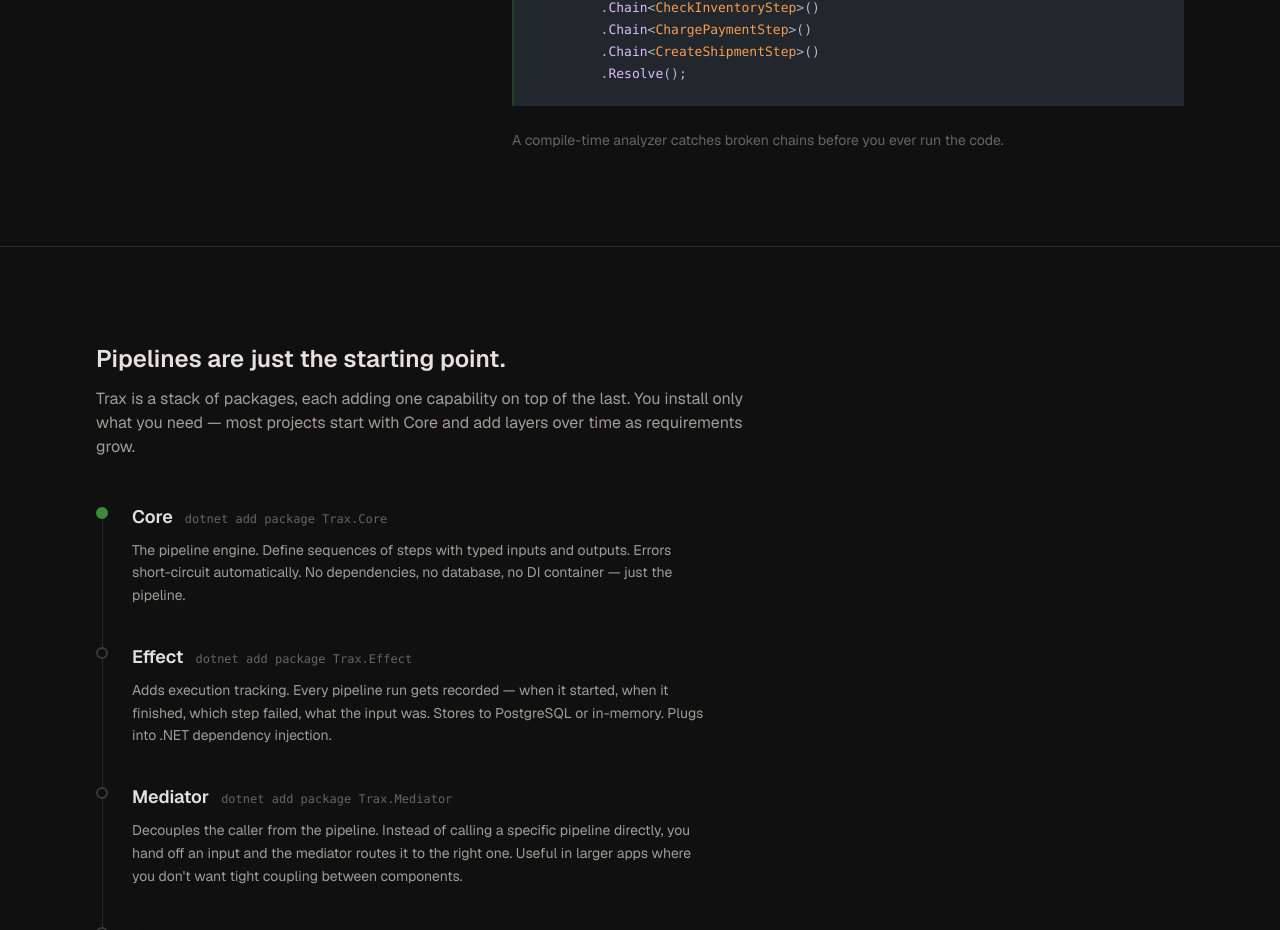
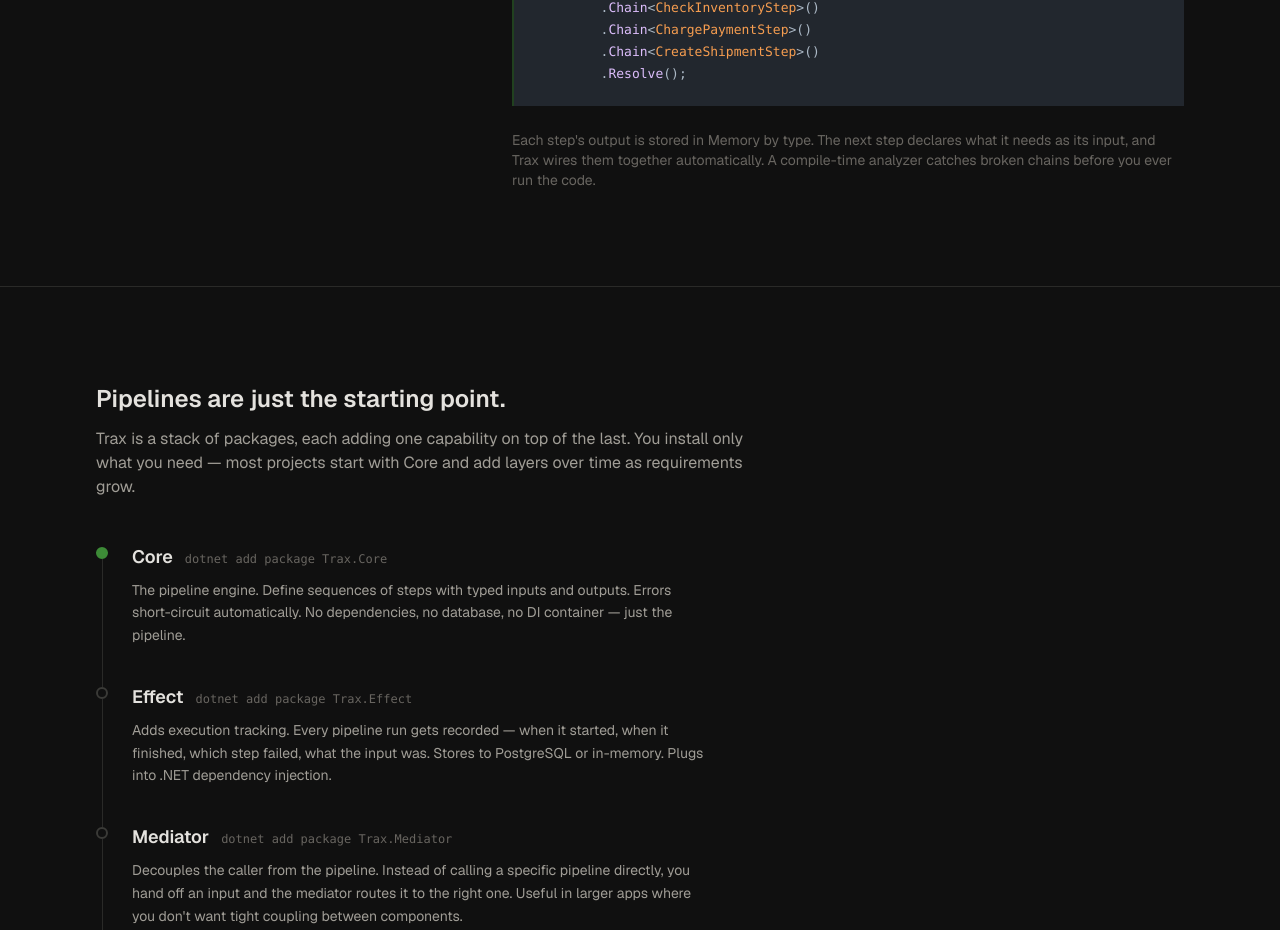
Before and after one commit to TraxSharp/Trax.Website, a Next.js app: page / in a window 1280 px wide. Shown: the part 1735-2665 px from the top of the page. Built offline with nearby package versions, Linux system fonts and the light colour scheme.

Commit message:
Clarify how Memory wires step outputs in problem/solution section (#5)

```diff
--- a/src/components/landing/ProblemSolution.tsx
+++ b/src/components/landing/ProblemSolution.tsx
@@ -72,8 +72,10 @@ export default async function ProblemSolution() {
         />
 
         <p className="mt-6 text-sm text-text-muted lg:ml-auto lg:max-w-2xl">
-          A compile-time analyzer catches broken chains before you ever run the
-          code.
+          Each step&apos;s output is stored in Memory by type. The next step
+          declares what it needs as its input, and Trax wires them together
+          automatically. A compile-time analyzer catches broken chains before
+          you ever run the code.
         </p>
       </div>
     </section>
```
